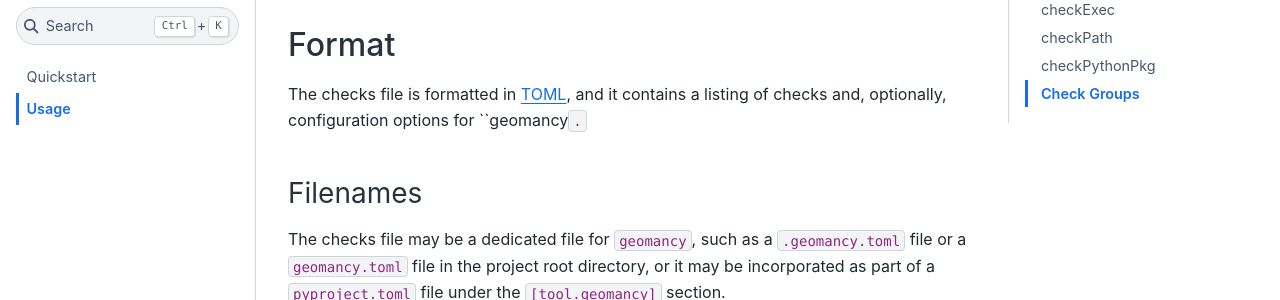
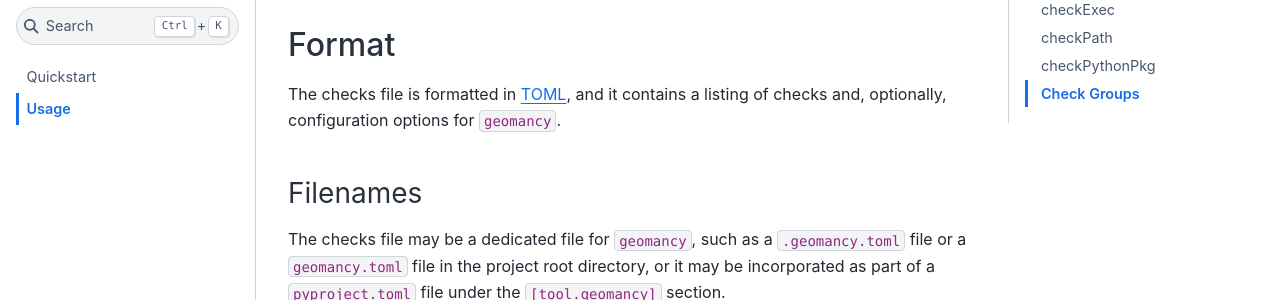
Before and after one commit to jlorieau/geomancy, a Sphinx documentation site: the page built from docs/usage/index.md, in a window 1280 px wide and 900 px high. Shown: the part 135-435 px from the top of the window. Built offline with Sphinx 7.4.7 and the Sphinx Book theme 1.1.4, drawn with Linux system fonts in a browser that asks for light colours.

Commit message:
Fixed formatting typo

```diff
--- a/docs/usage/index.md
+++ b/docs/usage/index.md
@@ -3,7 +3,7 @@
 ## Format
 
 The checks file is formatted in [TOML](https://toml.io/en/), and it contains a
-listing of checks and, optionally, configuration options for ``geomancy`.`
+listing of checks and, optionally, configuration options for ``geomancy``.
 
 ### Filenames
 
```
